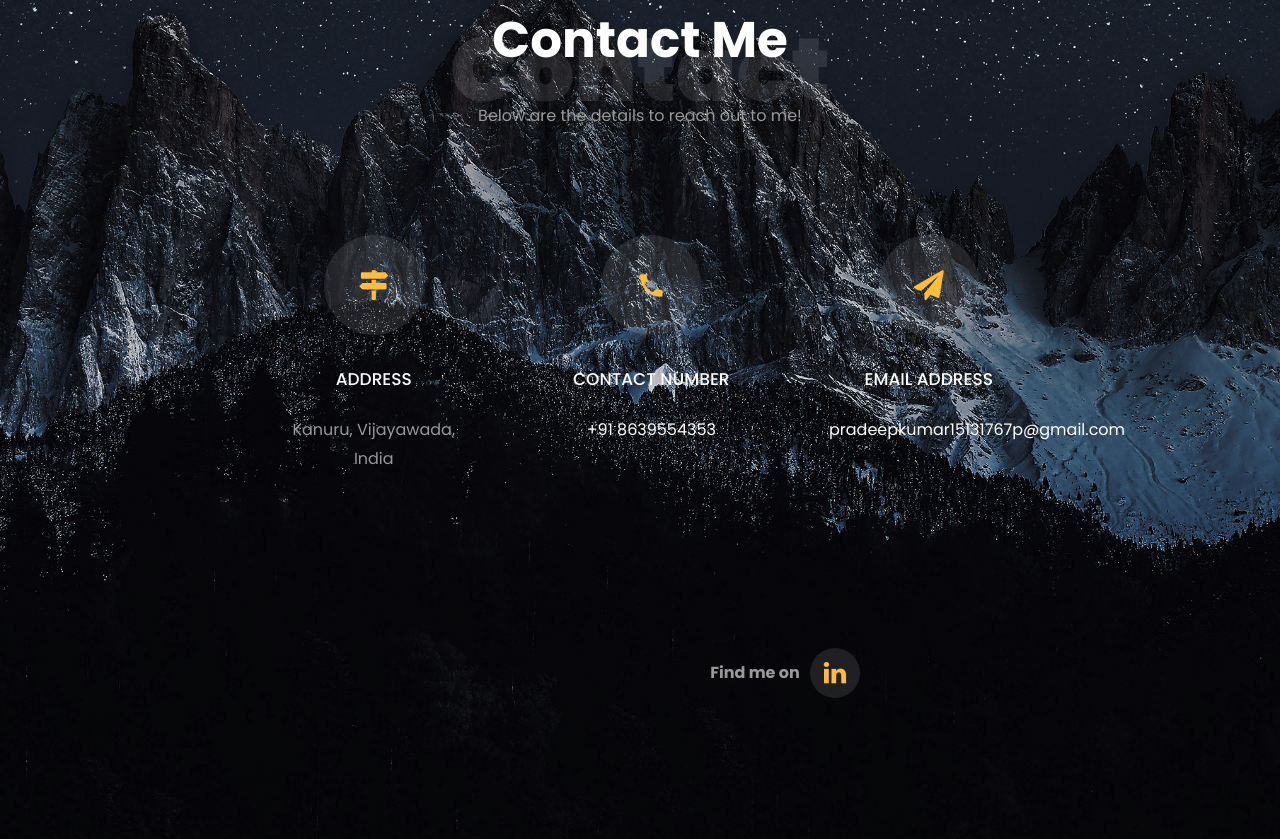
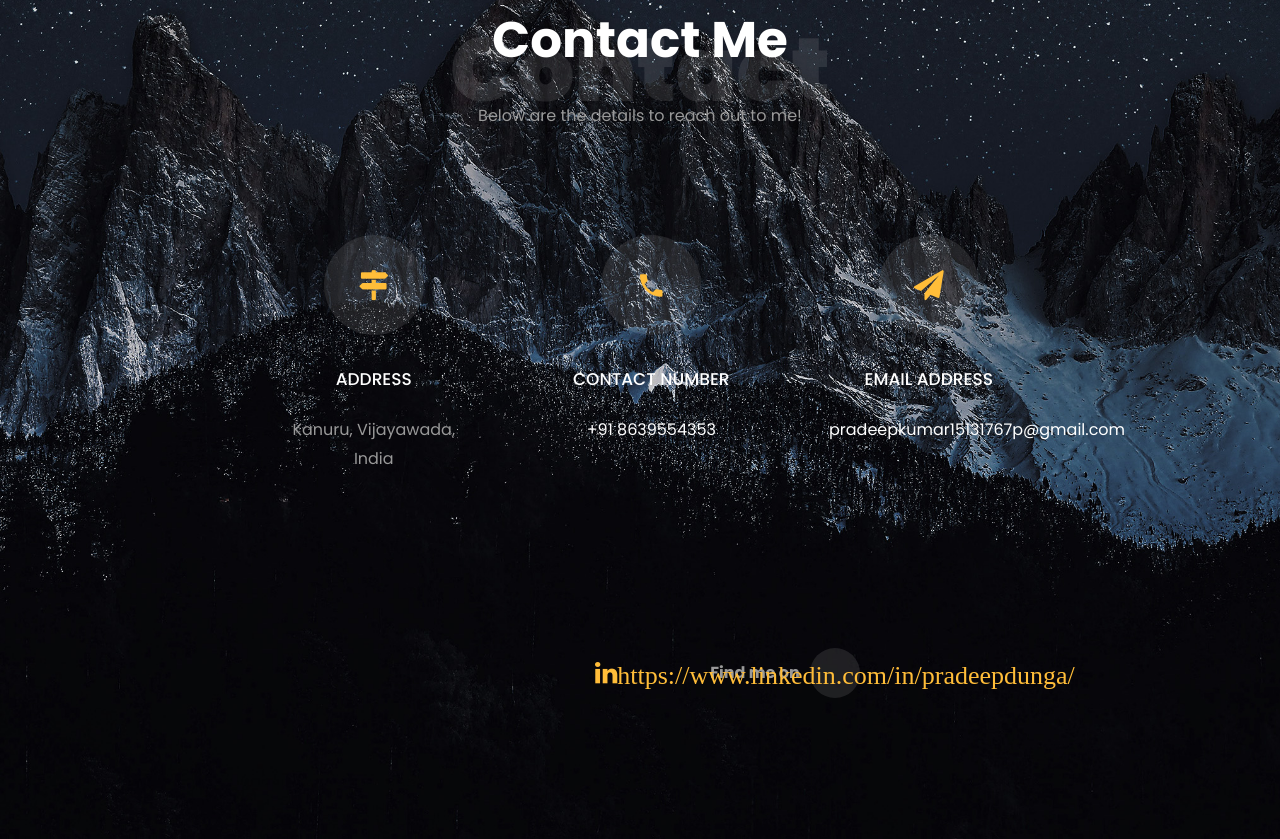
Before and after one commit to PradeepKumarDunga/PradeepKumar-Portfolio, a plain HTML site: page index.html in a window 1280 px wide. Shown: the part 2395-3234 px from the top of the page. Drawn offline with Linux system fonts and the light colour scheme; files whose address does not match are found by name.

Commit message:
Update index.html

```diff
--- a/index.html
+++ b/index.html
@@ -365,7 +365,7 @@
 				<br>
 					<ul class="ftco-footer-social list-unstyled d-flex justify-content-center align-items-center mb-0">
 					  <li class="ftco-animate normal-txt"><b>Find me on </b> </li>
-					  <li class="ftco-animate"><a href="https://www.linkedin.com/in/pradeepdunga/"><span class="icon-linkedin"></span></a></li>
+					  <li class="ftco-animate"><a href="https://www.linkedin.com/in/pradeepdunga/"><span class="icon-linkedin">https://www.linkedin.com/in/pradeepdunga/</span></a></li>
 					</ul>
 				<br>
 		   </div>
```
